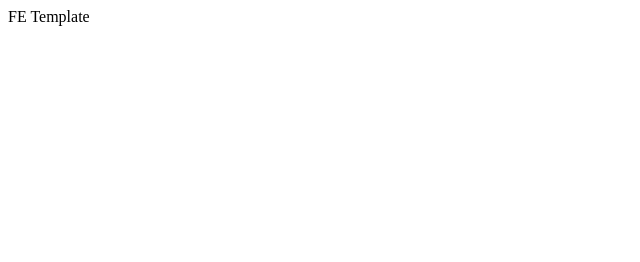
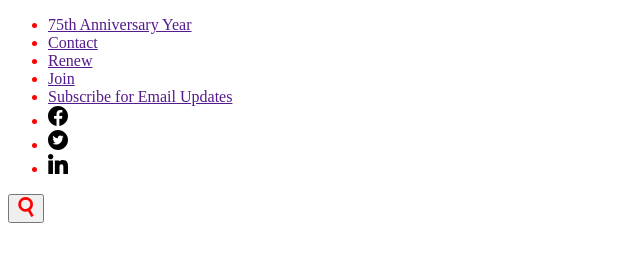
Before and after one commit to AnnSerdechna/asad-header-test, a website built with Parcel: page src/index.html in a window 1280 px wide. Shown: the whole page, without its empty margins (0-640 px from the left). Built offline with nearby package versions, Linux system fonts and the light colour scheme.

Commit message:
Create nav with list inside and add svg icons

```diff
--- a/src/index.html
+++ b/src/index.html
@@ -3,11 +3,78 @@
   <head>
     <meta charset="UTF-8">
     <meta name="viewport" content="width=device-width, initial-scale=1.0">
+    <link rel="icon" href="./images/favicon.png">
 		<link rel="stylesheet" href="style.scss">
 		<script defer type="module" src="index.js"></script>
-    <title>FE Template</title>
+    <title>Home Page - ACAD</title>
   </head>
   <body>
-    FE Template
+    <nav>
+      <ul>
+        <li class="nav__item">
+          <a href="" class="nav__link">
+            75th Anniversary Year
+          </a></li>
+        <li class="nav__item">
+          <a href="" class="nav__link">
+            Contact
+          </a></li>
+        <li class="nav__item">
+          <a href="" class="nav__link">
+            Renew
+          </a></li>
+        <li class="nav__item">
+          <a href="" class="nav__link">
+            Join
+          </a></li>
+        <li class="nav__item">
+          <a href="" class="nav__link">
+            Subscribe for Email Updates
+          </a></li>
+        <li class="nav__item">
+          <a href="" class="nav__link">
+            <img
+              src="./images/icons/facebook.svg"
+              alt="Facebook icon"
+            >
+          </a></li>
+        <li class="nav__item">
+          <a href="" class="nav__link">
+            <img
+              src="./images/icons/twitter.svg"
+              alt="Twitter icon"
+            >
+          </a></li>
+        <li class="nav__item">
+          <a href="" class="nav__link">
+            <img
+              src="./images/icons/linkedin.svg"
+              alt="Linkedin icon"
+            >
+          </a></li>
+      </ul>
+
+      <button type="button">
+        <img src="images/icons/search.svg" />
+      </button>
+    </nav>
   </body>
 </html>
+
+<!-- <a
+class="
+  footer__link-icon
+  page__footer-link
+"
+href="https://twitter.com/potrpots/"
+target="_blank"
+>
+<img
+  class="
+    footer__icon
+    page__footer-icon
+  "
+  src="./images/icons/twitter.svg"
+  alt="Twitter icon"
+>
+</a> -->
--- a/src/style.scss
+++ b/src/style.scss
@@ -0,0 +1,8 @@
+body {
+  color: red;
+}
+
+img {
+  width: 20px;
+  height: 20px;
+}
```
Also changed, not shown: src/images/ACAD_logo_200px.png (added), src/images/favicon.png (added), src/images/icons/facebook.svg (added), src/images/icons/linkedin.svg (added), src/images/icons/search.svg (added), src/images/icons/twitter.svg (added).
